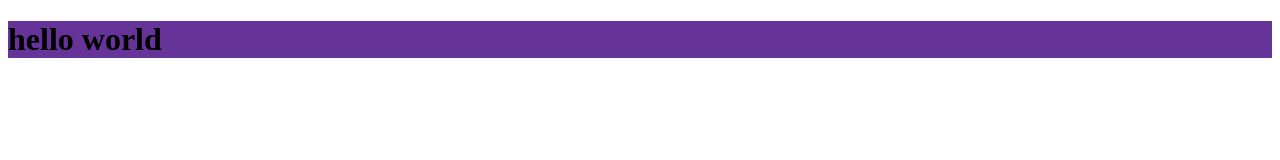
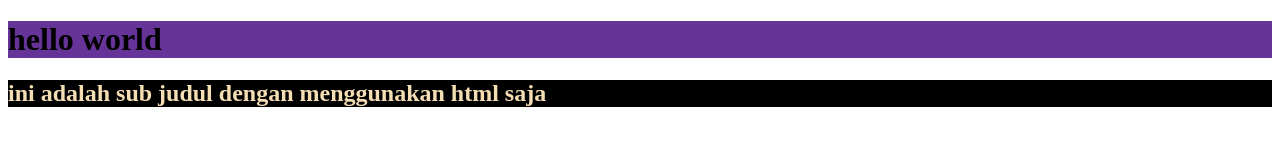
Before and after one commit to FaturCom/project-7, a plain HTML site: page frontend/index.html in a window 1280 px wide. Drawn offline with Linux system fonts and the light colour scheme.

Commit message:
menambahkan subjudul dan stylenya

```diff
--- a/frontend/index.html
+++ b/frontend/index.html
@@ -8,5 +8,7 @@
 </head>
 <body>
     <h1>hello world</h1>
+
+    <h2>ini adalah sub judul dengan menggunakan html saja</h2>
 </body>
 </html>
--- a/frontend/style.css
+++ b/frontend/style.css
@@ -1,3 +1,8 @@
 h1{
     background-color: rebeccapurple;
 }
+
+h2{
+    background-color: black;
+    color: wheat;
+}
```
